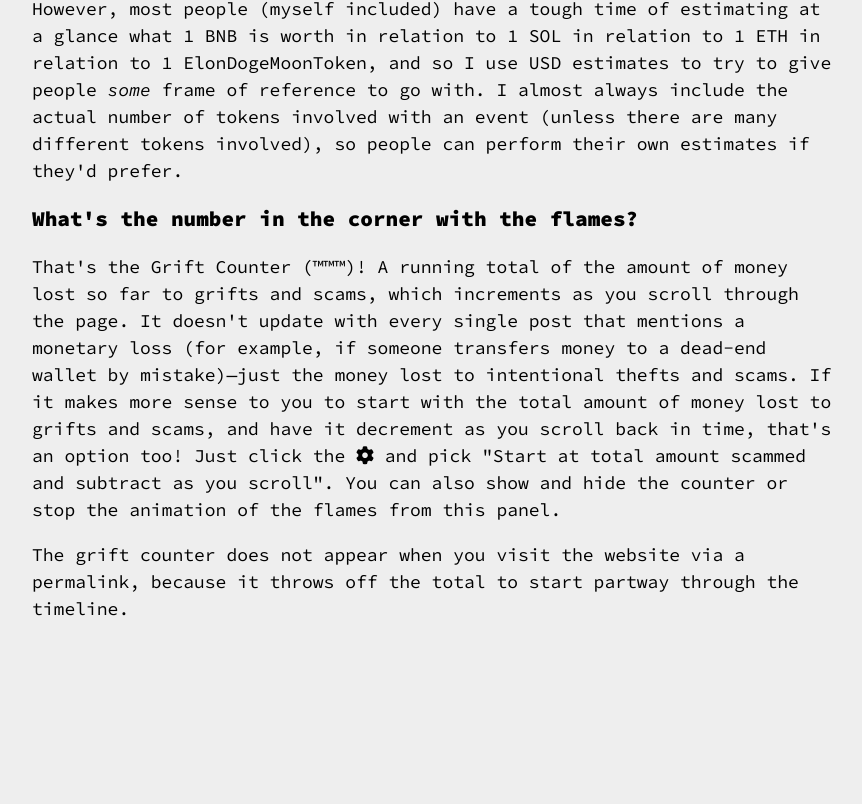
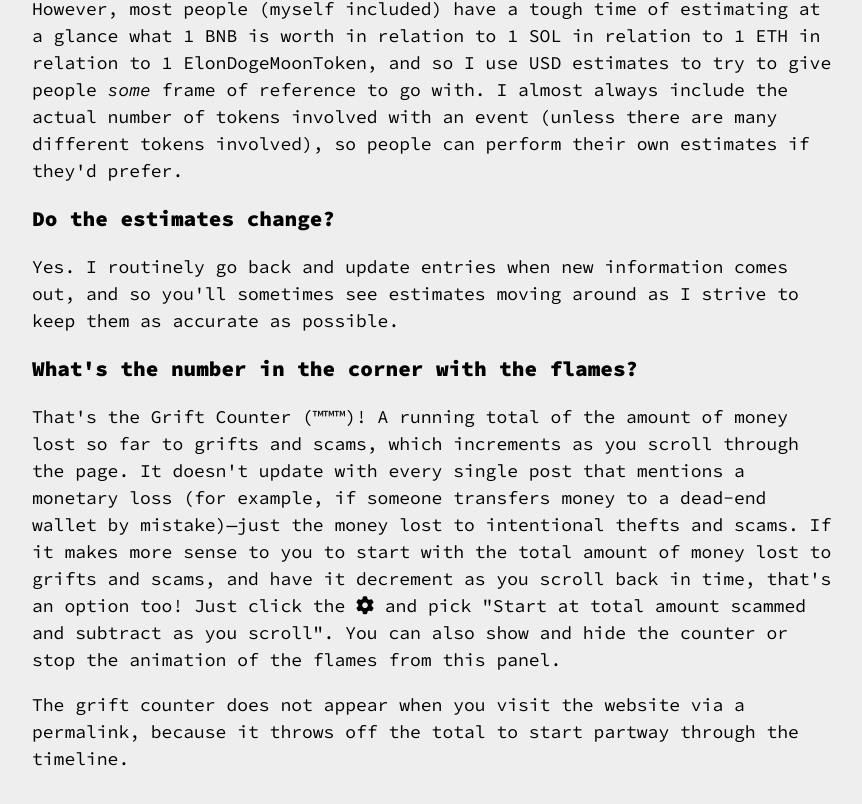
Before and after one commit to nakaohideo/web3-is-going-great, a Next.js app in the folder src/: page /faq in a window 1280 px wide. Shown: the part 985-1789 px from the top of the page, without its empty margins (208-1070 px from the left). Before the commit the page ends 1645 px from the top, so only its background shows below. Built offline with nearby package versions, Linux system fonts and the light colour scheme.

Commit message:
+ changing estimates

```diff
--- a/src/pages/faq.js
+++ b/src/pages/faq.js
@@ -68,6 +68,12 @@ export default function FAQ() {
             there are many different tokens involved), so people can perform
             their own estimates if they'd prefer.
           </p>
+          <h3 id="changing-number">Do the estimates change?</h3>
+          <p>
+            Yes. I routinely go back and update entries when new information
+            comes out, and so you'll sometimes see estimates moving around as I
+            strive to keep them as accurate as possible.
+          </p>
           <h3 id="grift-question">
             What's the number in the corner with the flames?
           </h3>
```
